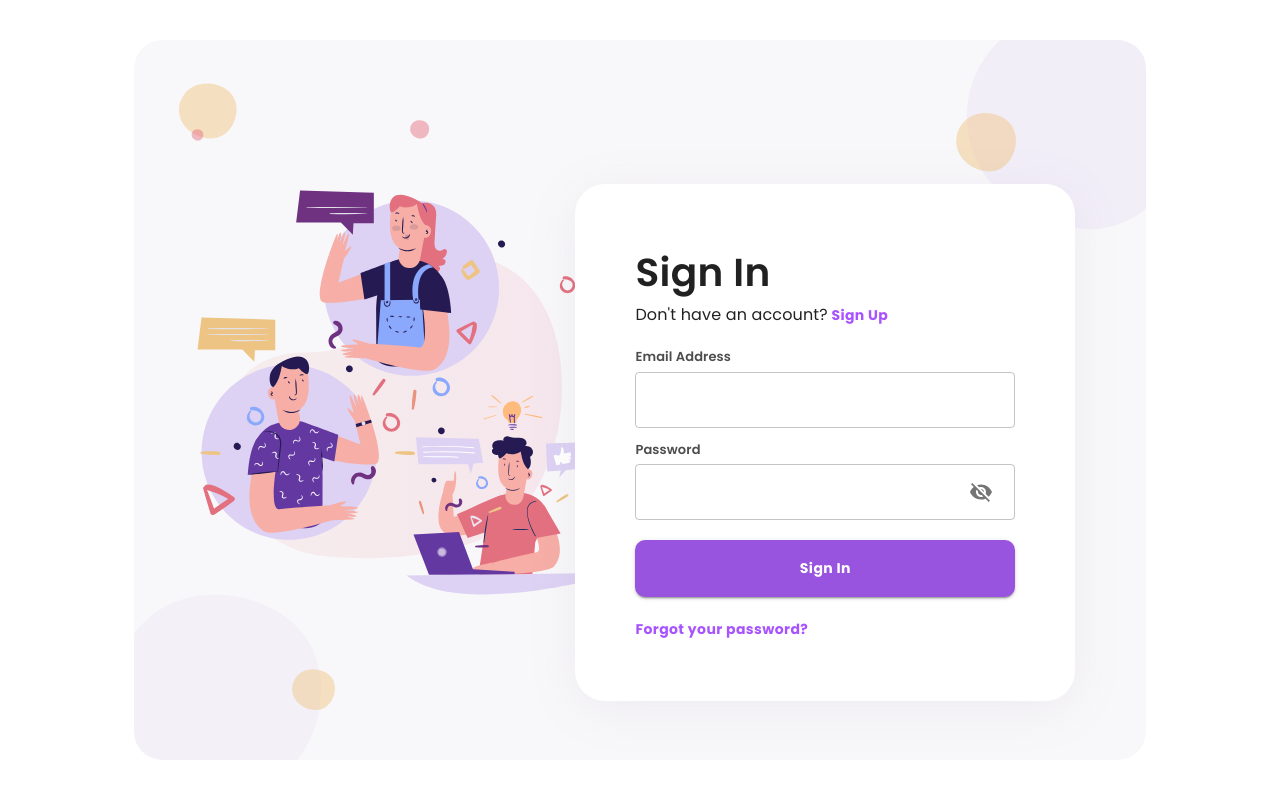
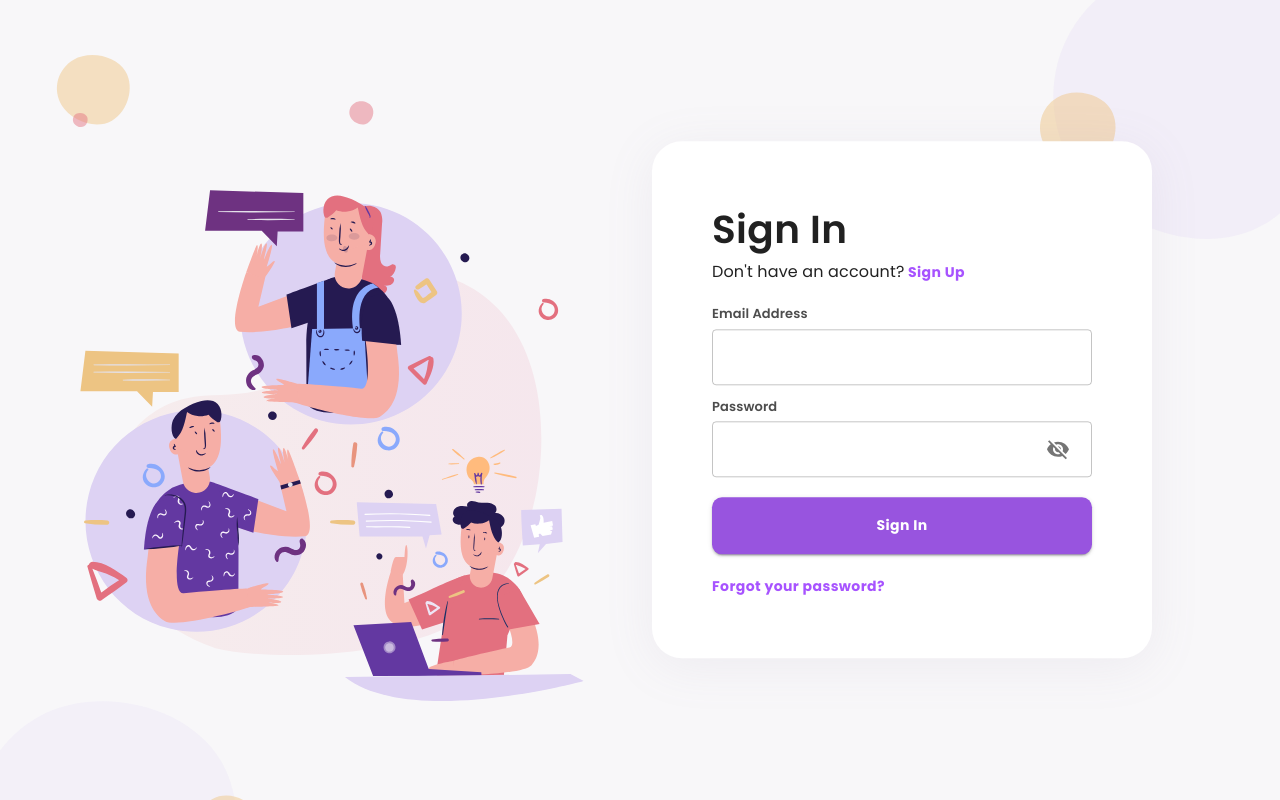
Before and after one commit to Sotatek-TanNguyen2/sotatek-fresher-k3, a React (Create React App) app in the folder react-social-fe/: page /login in a window 1280 px wide. Built offline with nearby package versions, Linux system fonts and the light colour scheme.

Commit message:
login signup UI

```diff
--- a/react-social-fe/src/pages/Auth/Login.tsx
+++ b/react-social-fe/src/pages/Auth/Login.tsx
@@ -31,16 +31,19 @@
         display: 'flex',
         justifyContent: 'center',
         alignItems: 'center',
+        backgroundImage: `url(${bgLogin})`,
+        backgroundRepeat: 'no-repeat',
+        backgroundSize: 'cover',
+        position: 'relative',
       }}
     >
-      <Box sx={{ height: '90%', position: 'relative' }}>
-        <img height="100%" src={bgLogin} alt="login background" />
       <Box
         sx={{
           position: 'absolute',
-            top: '20%',
-            right: '7%',
-            width: '500px',
+          top: '50%',
+          right: '10%',
+          transform: 'translateY(-50%)',
+          maxWidth: '500px',
           bgcolor: '#fff',
           borderRadius: '30px',
           boxShadow: '0px 8px 50px rgba(150, 140, 169, 0.1)',
@@ -112,7 +115,7 @@
               <Typography sx={{ display: 'inline-block', fontSize: '13px' }}>
                 I accept the{' '}
                 <CustomButton href="#" sx={{ display: 'inline-block' }}>
-                    Terms of Conditions.
+                  Terms & Conditions.
                 </CustomButton>
               </Typography>
             </Stack>
@@ -139,7 +142,6 @@
         </form>
       </Box>
     </Box>
-    </Box>
   );
 };
 
```
Also changed, not shown: react-social-fe/src/assets/imgs/bg_login.svg. Lines whose indentation alone changed are shown as unchanged.
